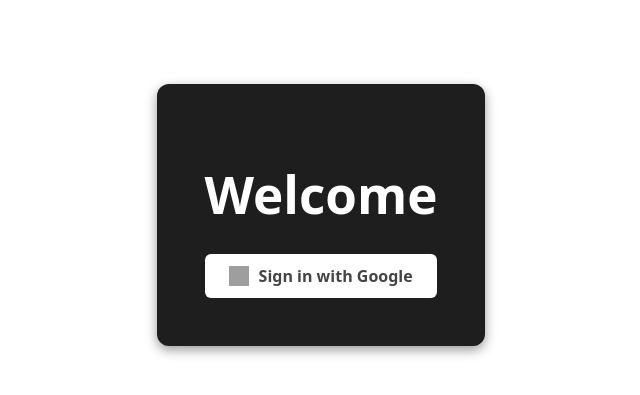
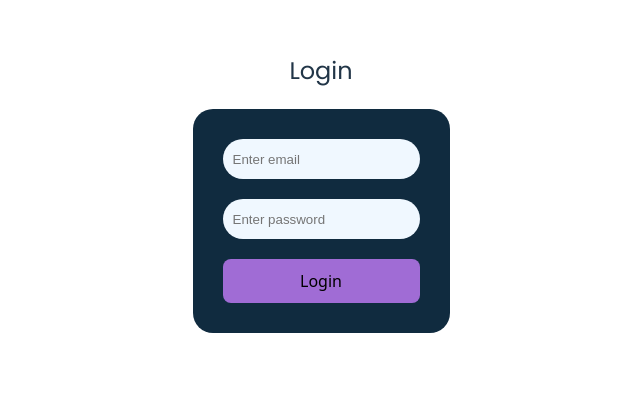
Before and after one commit to JesliaRose/RecommendationsApp, a React (Vite) app in the folder frontend/: page /login in a window 1280 px wide. Shown: the part 217-612 px from the top of the page, without its empty margins (319-959 px from the left). Built offline with nearby package versions, Linux system fonts and the light colour scheme; no server answers; grey boxes are pictures that could not be loaded.

Commit message:
Updated Login

```diff
--- a/frontend/src/App.jsx
+++ b/frontend/src/App.jsx
@@ -1,8 +1,9 @@
 import { Route, Routes } from "react-router-dom";
 import Signup from "./pages/SignUp.jsx";
+import Login from "./pages/LoginPage.jsx";
 import SelectInterests from "./pages/SelectInterests.jsx";
 import LandingPage from "./pages/LandingPage.jsx";
-import Login from "./pages/login.jsx";
+//import Login from "./pages/login.jsx";
 import Home from "./pages/Home.jsx";
 import content from "./data/content.json";
 import AllMovies from "./components/AllMovies.jsx";
--- a/frontend/src/components/Navbar.jsx
+++ b/frontend/src/components/Navbar.jsx
@@ -1,8 +1,20 @@
 import { Link } from "react-router-dom";
 import { FontAwesomeIcon } from "@fortawesome/react-fontawesome";
 import { faU, faUser } from "@fortawesome/free-solid-svg-icons";
+import { useNavigate } from "react-router-dom";
 
 export default function Navbar() {
+  const navigate = useNavigate();
+
+  const user = JSON.parse(localStorage.getItem("user"));
+  const username = user?.username || "Guest";
+
+  const handleLogout = () => {
+    localStorage.removeItem("token");
+    localStorage.removeItem("user");
+    navigate("/");
+  };
+
   return (
     <nav
       style={{
@@ -57,18 +69,32 @@ export default function Navbar() {
             </Link>
           </li>
         </ul>
-
+        <div
+          className="profile-data"
+          style={{ display: "flex", alignItems: "center", gap: "20px" }}
+        >
           <Link to="/profile">
             <div
               style={{
-              width: "35px",
+                width: "auto",
                 height: "35px",
                 borderRadius: "50%",
+                display: "flex",
+                alignItems: "center"
               }}
             >
-            <FontAwesomeIcon icon={faUser} size="xl" style={{color: "#ffffff",}} />
+              <FontAwesomeIcon
+                icon={faUser}
+                size="xl"
+                style={{ color: "#ffffff" }}
+              />
+              <p style={{color: "white"}}>{username}</p>
             </div>
           </Link>
+          <div>
+            <button onClick={handleLogout}>Logout</button>
+          </div>
+        </div>
       </div>
     </nav>
   );
--- /dev/null
+++ b/frontend/src/pages/LoginPage.jsx
@@ -0,0 +1,66 @@
+import { useState } from "react";
+import { useNavigate } from "react-router-dom";
+import "../styles/SignUp.css";
+
+const Login = () => {
+  const navigate = useNavigate();
+  const [email, setEmail] = useState("");
+  const [password, setPassword] = useState("");
+
+  const handleLogin = async (e) => {
+    e.preventDefault();
+
+    try {
+      const res = await fetch("https://dev2004v-content-detection-backend.hf.space/auth/login", {
+        method: "POST",
+        headers: {
+          "Content-Type": "application/json",
+        },
+        body: JSON.stringify({ email, password }),
+      });
+
+      const data = await res.json();
+
+      if (res.ok) {
+        // Save JWT token & user info in localStorage
+        localStorage.setItem("token", data.token);
+        localStorage.setItem("user", JSON.stringify(data.user));
+
+        alert("Login successful!");
+        navigate("/home");
+      } else {
+        alert(data.error || "Login failed. Please try again.");
+      }
+    } catch (err) {
+      console.error("Login error:", err);
+      alert("Something went wrong. Try again later.");
+    }
+  };
+
+  return (
+    <div className="login-container">
+      <h2>Login</h2>
+      <form className="login-form" onSubmit={handleLogin}>
+        <input
+          type="email"
+          placeholder="Enter email"
+          value={email}
+          onChange={(e) => setEmail(e.target.value)}
+          required
+        />
+
+        <input
+          type="password"
+          placeholder="Enter password"
+          value={password}
+          onChange={(e) => setPassword(e.target.value)}
+          required
+        />
+
+        <button type="submit">Login</button>
+      </form>
+    </div>
+  );
+};
+
+export default Login;
--- a/frontend/src/pages/SignUp.jsx
+++ b/frontend/src/pages/SignUp.jsx
@@ -1,5 +1,6 @@
 import { useState } from "react";
 import { useNavigate } from "react-router-dom";
+import { Link } from "react-router-dom";
 import "../styles/SignUp.css";
 
 const Signup = () => {
@@ -53,6 +54,7 @@ const Signup = () => {
   return (
     <form onSubmit={handleSignup} className="signup-form">
         <h2>Create a new Account</h2>
+        <Link to="/login" ><p>Already have an account? Log in.</p></Link>
       <input
         type="text"
         value={username}
--- a/frontend/src/styles/SignUp.css
+++ b/frontend/src/styles/SignUp.css
@@ -1,4 +1,4 @@
-.signup-form{
+.signup-form, .login-form{
     display: flex;
     flex-direction: column;
     gap: 10px;
@@ -7,7 +7,7 @@
     border-radius: 20px;
 }
 
-.signup-form input{
+.signup-form input, .login-form input{
     background-color: aliceblue;
     border-radius: 20px;
     height: 20px;
@@ -17,11 +17,11 @@
     margin-bottom: 10px;
 }
 
-.signup-form button{
+.signup-form button, .login-form button{
     background-color: #A06CD5;
 }
 
-.signup-form button:hover{
+.signup-form button:hover, .login-form button:hover{
     cursor: pointer;
     background-color: #6247AA;
 }
--- a/frontend/src/utils/fetchPoster.js
+++ b/frontend/src/utils/fetchPoster.js
@@ -106,7 +106,7 @@ export const fetchBookCover = async (title, author) => {
 
     // Build poster URL
     const posterUrl = firstMatch.cover_i
-      ? `https://covers.openlibrary.org/b/id/${firstMatch.cover_i}-L.jpg`
+      ? `https://covers.openlibrary.org/b/id/${firstMatch.cover_i}-M.jpg`
       : "";
 
     console.log("🖼️ Poster URL:", posterUrl);
```
Lines whose indentation alone changed are shown as unchanged.
